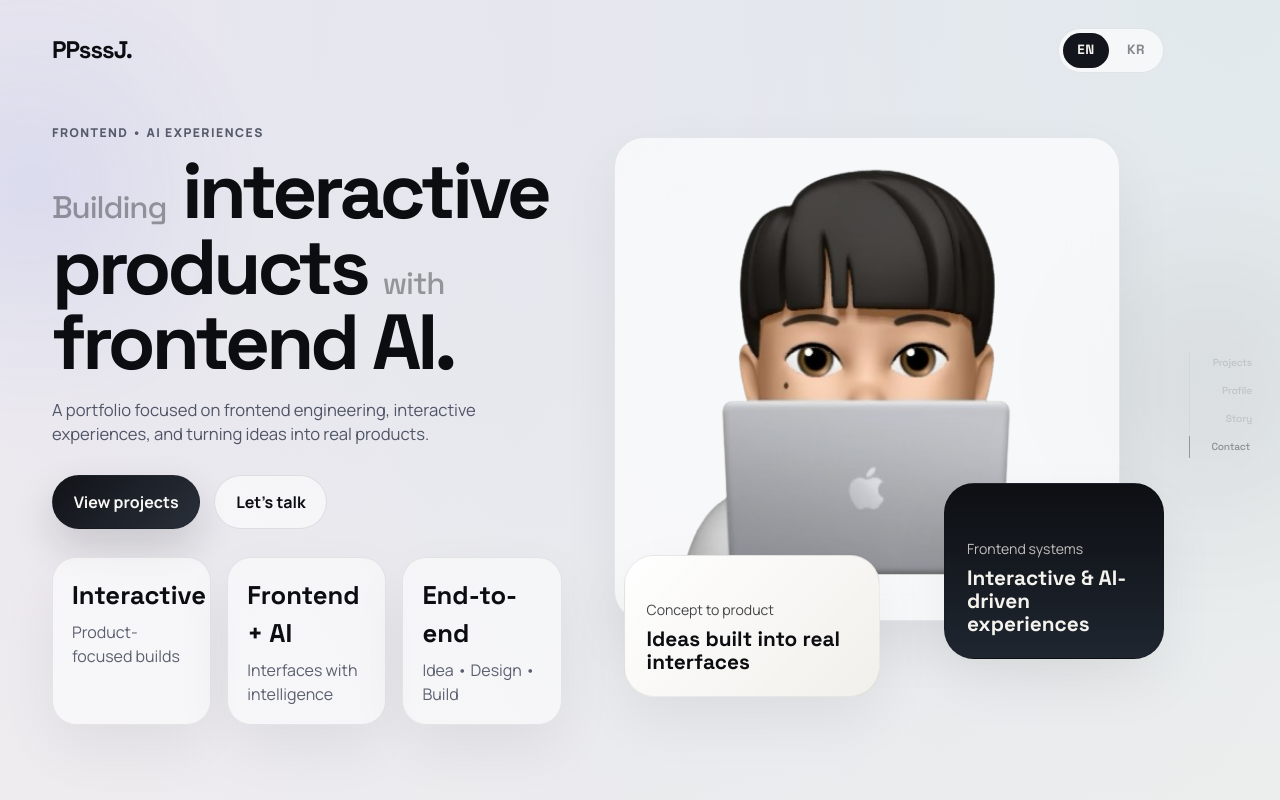
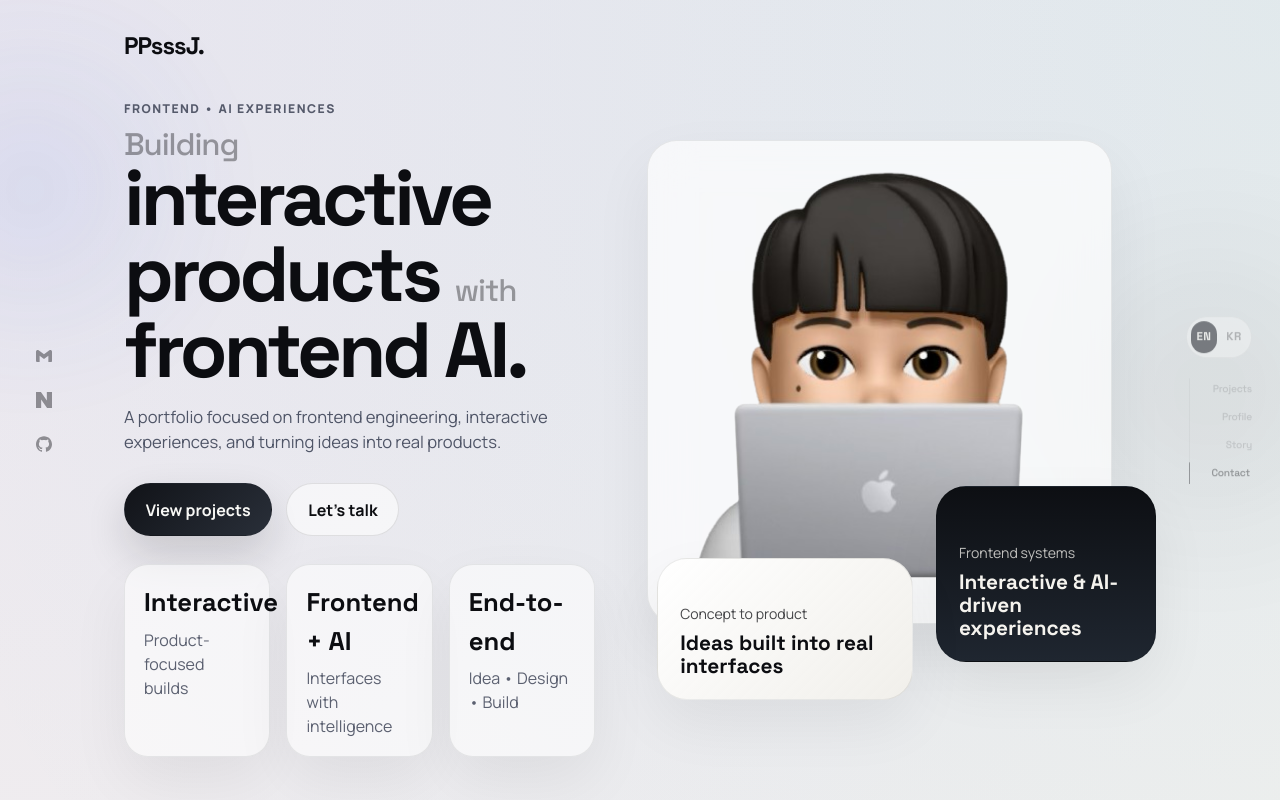
Before and after one commit to ppsssj/PortFolio_ppsssj, a React (Vite) app: page / in a window 1280 px wide. Shown: the top 800 px of the page. Built offline with nearby package versions, Linux system fonts and the light colour scheme.

Commit message:
좌측 사이드 바 생성

```diff
--- a/src/App.jsx
+++ b/src/App.jsx
@@ -2,7 +2,6 @@ import { useEffect, useState } from "react";
 import {
   HiOutlineAcademicCap,
   HiOutlineArrowLeft,
-  HiOutlineAtSymbol,
   HiOutlineEnvelope,
   HiOutlineIdentification,
   HiOutlineTrophy,
@@ -12,9 +11,11 @@ import {
   SiCss,
   SiFigma,
   SiGit,
+  SiGmail,
   SiGithub,
   SiHtml5,
   SiJavascript,
+  SiNaver,
   SiNotion,
   SiPostman,
   SiReact,
@@ -70,8 +71,8 @@ const itemIcons = {
 };
 
 const footerSocialIcons = {
-  Gmail: HiOutlineEnvelope,
-  "Naver Mail": HiOutlineAtSymbol,
+  Gmail: SiGmail,
+  "Naver Mail": SiNaver,
   GitHub: SiGithub,
 };
 
@@ -120,6 +121,36 @@ function SectionIntro({
   );
 }
 
+function LanguageToggle({
+  locale,
+  labels,
+  ariaLabel,
+  onChange,
+  className = "",
+}) {
+  return (
+    <div
+      className={`language-toggle ${className}`.trim()}
+      role="group"
+      aria-label={ariaLabel}
+    >
+      {["en", "kr"].map((code) => (
+        <button
+          key={code}
+          type="button"
+          className={`language-toggle__button${
+            locale === code ? " is-active" : ""
+          }`}
+          onClick={() => onChange(code)}
+          aria-pressed={locale === code}
+        >
+          {labels[code]}
+        </button>
+      ))}
+    </div>
+  );
+}
+
 function App() {
   const [locale, setLocale] = useState("en");
   const [activeService, setActiveService] = useState(0);
@@ -148,6 +179,7 @@ function App() {
     projects.find((project) => project.id === selectedProjectId) ?? null;
   const isProjectDetailOpen = Boolean(selectedProject);
   const activeSectionIndex = Math.max(sectionIds.indexOf(activeSection), 0);
+  const socialRailLabel = locale === "kr" ? "소셜 링크" : "Social links";
 
   useEffect(() => {
     document.documentElement.lang = locale === "kr" ? "ko" : "en";
@@ -269,12 +301,43 @@ function App() {
       <div className="page-glow page-glow--left" />
       <div className="page-glow page-glow--right" />
 
+      <nav className="social-rail" aria-label={socialRailLabel}>
+        <div className="social-rail__inner">
+          {socials.map((item) => {
+            const Icon = footerSocialIcons[item.label];
+            const isExternal = item.href.startsWith("http");
+
+            return (
+              <a
+                key={item.label}
+                className="social-rail__link"
+                href={item.href}
+                target={isExternal ? "_blank" : undefined}
+                rel={isExternal ? "noreferrer" : undefined}
+                aria-label={item.label}
+                title={item.label}
+              >
+                {Icon ? <Icon /> : null}
+                <span>{item.label}</span>
+              </a>
+            );
+          })}
+        </div>
+      </nav>
+
       <nav
         className="section-rail"
         aria-label={ui.sectionRailLabel}
         style={{ "--active-index": activeSectionIndex }}
       >
         <div className="section-rail__inner">
+          <LanguageToggle
+            locale={locale}
+            labels={ui.languageLabels}
+            ariaLabel={ui.languageToggleLabel}
+            onChange={setLocale}
+            className="language-toggle--rail"
+          />
           <p className="section-rail__eyebrow">{ui.sectionRailEyebrow}</p>
           <div className="section-rail__list">
             <span className="section-rail__track" aria-hidden="true" />
@@ -302,25 +365,13 @@ function App() {
           PPsssJ.
         </a>
 
-        <div
-          className="language-toggle"
-          role="group"
-          aria-label={ui.languageToggleLabel}
-        >
-          {["en", "kr"].map((code) => (
-            <button
-              key={code}
-              type="button"
-              className={`language-toggle__button${
-                locale === code ? " is-active" : ""
-              }`}
-              onClick={() => setLocale(code)}
-              aria-pressed={locale === code}
-            >
-              {ui.languageLabels[code]}
-            </button>
-          ))}
-        </div>
+        <LanguageToggle
+          locale={locale}
+          labels={ui.languageLabels}
+          ariaLabel={ui.languageToggleLabel}
+          onChange={setLocale}
+          className="language-toggle--header"
+        />
       </header>
 
       <main id="top">
--- a/src/styles.css
+++ b/src/styles.css
@@ -117,6 +117,10 @@ img {
   backdrop-filter: blur(14px);
 }
 
+.language-toggle--rail {
+  display: none;
+}
+
 .language-toggle__button {
   min-width: 46px;
   padding: 0.45rem 0.7rem;
@@ -140,6 +144,10 @@ img {
   color: #f5f3ee;
 }
 
+.social-rail {
+  display: none;
+}
+
 .section-rail {
   position: fixed;
   top: 50%;
@@ -152,6 +160,7 @@ img {
 .section-rail__inner {
   display: grid;
   gap: 10px;
+  justify-items: end;
 }
 
 .section-rail__eyebrow {
@@ -216,6 +225,45 @@ img {
 .section-rail__link.is-active {
   color: rgba(12, 13, 17, 0.76);
   transform: translateX(-2px);
+}
+
+.social-rail__inner {
+  display: grid;
+  gap: 12px;
+}
+
+.social-rail__link {
+  display: inline-flex;
+  align-items: center;
+  justify-content: center;
+  width: 32px;
+  height: 32px;
+  color: rgba(12, 13, 17, 0.42);
+  transition:
+    transform 180ms ease,
+    color 180ms ease;
+}
+
+.social-rail__link span {
+  position: absolute;
+  width: 1px;
+  height: 1px;
+  padding: 0;
+  margin: -1px;
+  overflow: hidden;
+  clip: rect(0, 0, 0, 0);
+  white-space: nowrap;
+  border: 0;
+}
+
+.social-rail__link svg {
+  width: 1rem;
+  height: 1rem;
+}
+
+.social-rail__link:hover {
+  transform: translateY(-2px);
+  color: #12151c;
 }
 
 .footer-links a {
@@ -1099,6 +1147,7 @@ img {
 }
 
 @media (max-width: 1120px) {
+  .social-rail,
   .section-rail {
     display: none;
   }
@@ -1106,7 +1155,27 @@ img {
 
 @media (min-width: 1121px) {
   .page-shell {
+    padding-left: 124px;
     padding-right: 124px;
+  }
+
+  .language-toggle--header {
+    display: none;
+  }
+
+  .language-toggle--rail {
+    display: grid;
+    grid-template-columns: repeat(2, minmax(0, 1fr));
+    width: 66px;
+    justify-self: end;
+  }
+
+  .language-toggle--rail .language-toggle__button {
+    min-width: 0;
+    width: 100%;
+    padding-left: 0;
+    padding-right: 0;
+    font-size: 0.72rem;
   }
 
   .site-header {
@@ -1121,9 +1190,18 @@ img {
   .services-section,
   .about-section,
   .site-footer {
-    width: min(1320px, calc(100vw - 168px));
-    margin-left: max(28px, calc((100vw - 1448px) / 2));
+    width: min(1320px, calc(100vw - 248px));
+    margin-left: auto;
     margin-right: auto;
+  }
+
+  .social-rail {
+    position: fixed;
+    top: 50%;
+    left: 28px;
+    z-index: 20;
+    display: block;
+    transform: translateY(-50%);
   }
 
   .section-rail {
```
